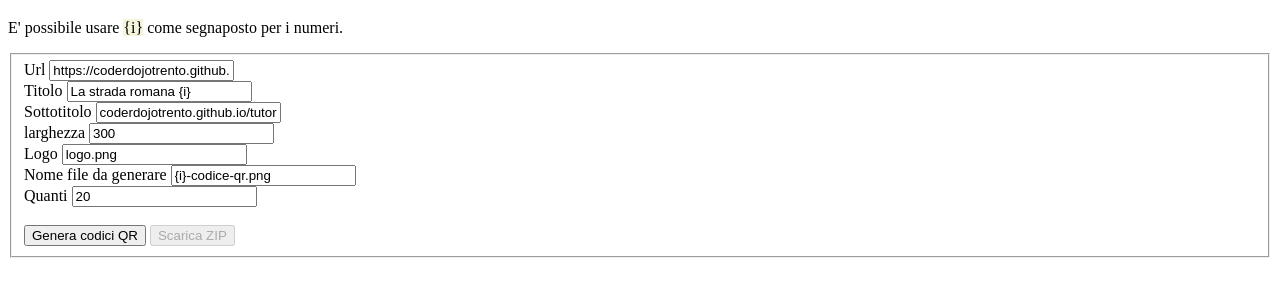
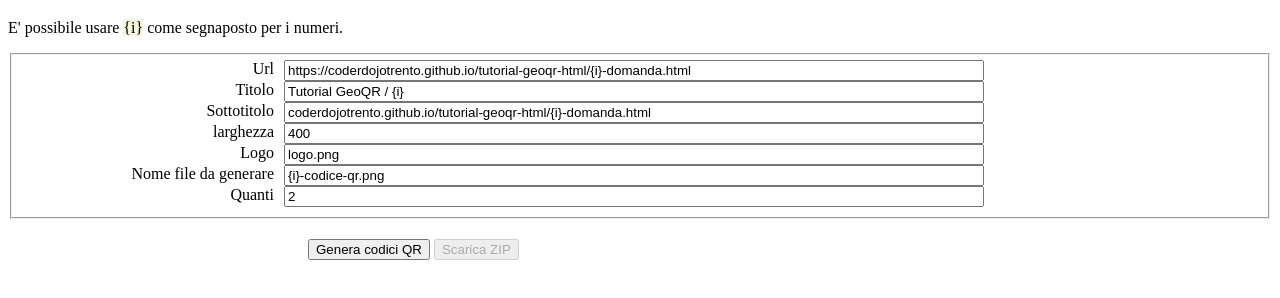
Before and after one commit to CoderDojoTrento/tutorial-geoqr-html, a plain HTML site: page admin/genera-codici-qr.html in a window 1280 px wide. Shown: the part 94-392 px from the top of the page. Drawn offline with Linux system fonts and the light colour scheme.

Commit message:
sistemato codici qr

```diff
--- a/admin/css/server-style.css
+++ b/admin/css/server-style.css
@@ -8,3 +8,29 @@
 .codice {
     background-color:beige
 }
+
+
+
+label{
+    display: inline-block;
+    float: left;
+    clear: left;
+    width: 250px;
+    text-align: right;
+    margin-right:10px;
+}
+input {
+  display: inline-block;
+  float: left;
+  min-width: 700px;
+}
+
+#bottoni {
+    margin-top:20px;
+    margin-bottom:20px;
+    margin-left:300px;
+}
+
+#qrcodes {
+    margin-left:280px;
+}
--- a/admin/genera-codici-qr.html
+++ b/admin/genera-codici-qr.html
@@ -22,51 +22,20 @@
         </p>
 
         <fieldset>
-            <label>
-                Url
-                <input name="text" value="https://coderdojotrento.github.io/tutorial-geoqr-html/{i}-domanda.html" >
-                <br>
-            </label>
-            <label>
-                Titolo
-                <input name="title" value="La strada romana {i}" >
-                <br>
-            </label>
-            <label>
-                Sottotitolo
-                <input name="subTitle" value="coderdojotrento.github.io/tutorial-geoqr-html/{i}-domanda.html" >
-                <br>
-            </label>
-
-            <label>
-                larghezza
-                <input name="width" value="300">
-                <br>
-            </label>
-            <label>
-                Logo
-                <input name="logo" value="logo.png">
-                <br>
-            </label>
-            <label>
-                    Nome file da generare
-                    <input name="nomefile" value="{i}-codice-qr.png">
-                    <br>
-            </label>
-            <label>
-                    Quanti
-                    <input name="quanti" value="20">
-                    <br>
-            </label>
-
-            <br/>
-            <input id="genera" type="submit" name="submit" value="Genera codici QR">
-
-
-            <button id="scarica" class="btn btn-primary">Scarica ZIP</button>
-
+            <label>Url</label> <input name="text" value="https://coderdojotrento.github.io/tutorial-geoqr-html/{i}-domanda.html" >
+            <label>Titolo</label>  <input name="title" value="Tutorial GeoQR / {i}" >
+            <label>Sottotitolo</label>  <input name="subTitle" value="coderdojotrento.github.io/tutorial-geoqr-html/{i}-domanda.html" >
+            <label>larghezza</label><input name="width" value="400">
+            <label> Logo </label> <input name="logo" value="logo.png">
+            <label>Nome file da generare</label> <input name="nomefile" value="{i}-codice-qr.png">
+            <label>Quanti </label>  <input name="quanti" value="2">
 
         </fieldset>
+
+        <div id="bottoni">
+            <button id="genera" type="submit" name="submit">Genera codici QR</button>
+            <button id="scarica" class="btn btn-primary">Scarica ZIP</button>
+        </div>
 
         <div id="qrcodes"></div>
 
```
Also changed, not shown: admin/logo.png, img/codici-qr/0-codice-qr.png, img/codici-qr/1-codice-qr.png, img/codici-qr/2-codice-qr.png, 1 other file.
